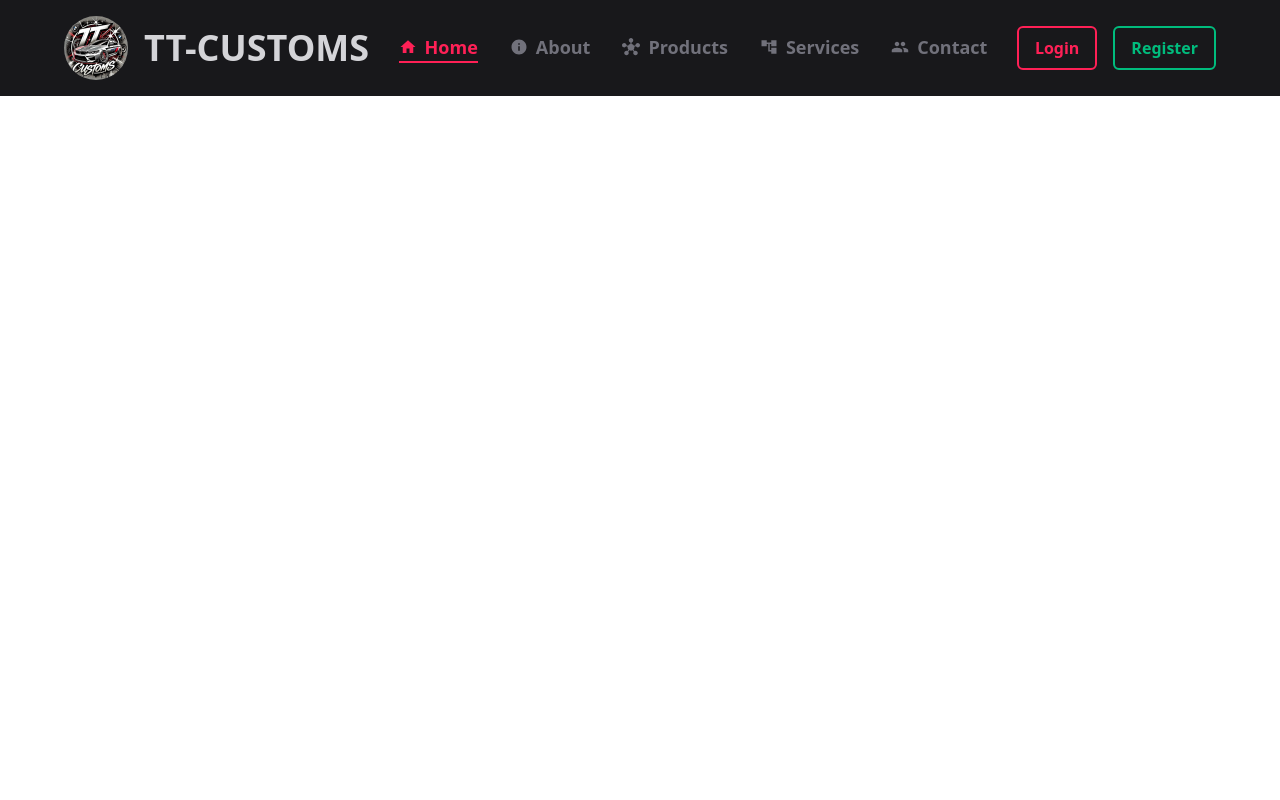
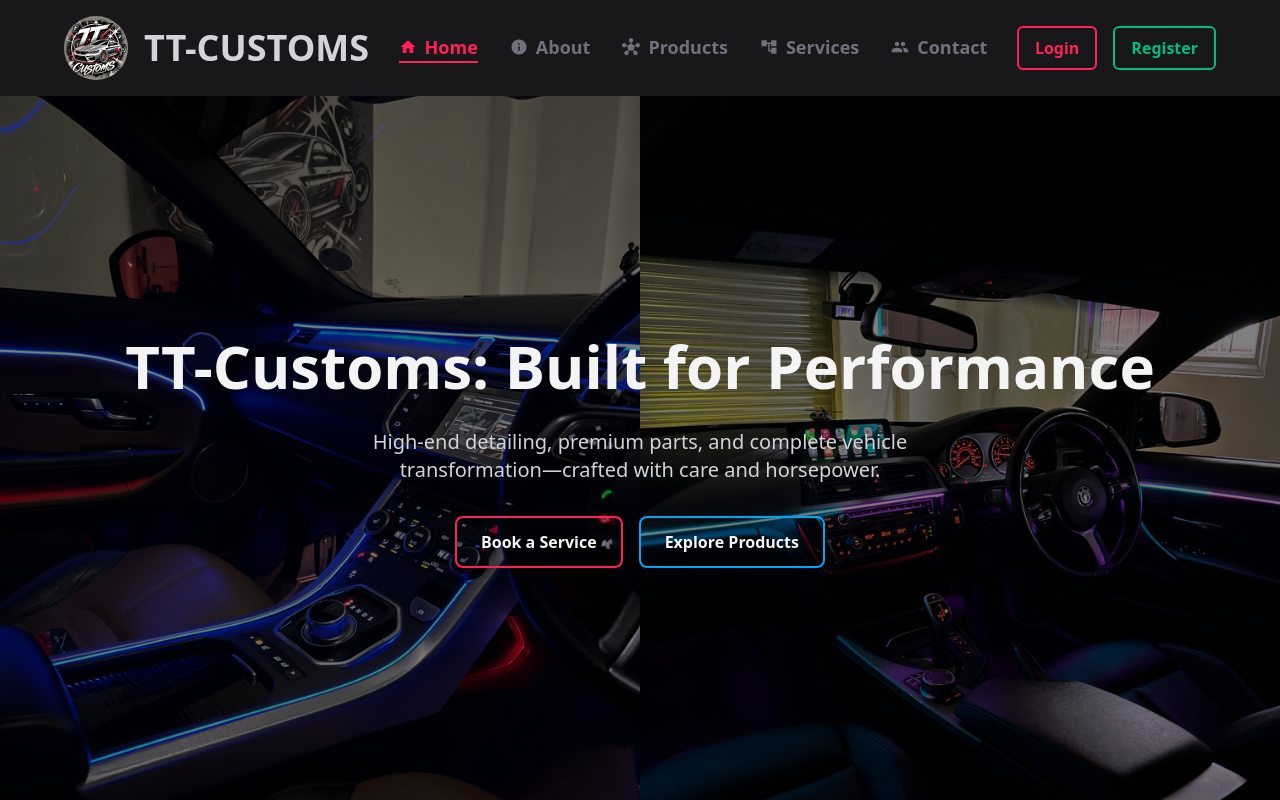
Before and after one commit to samidmunir7/studio, a React (Vite) app in the folder projects/tt-customs/client/: page / in a window 1280 px wide. Built offline with nearby package versions, Linux system fonts and the light colour scheme.

Commit message:
implementing Hero component for LandingPage

```diff
--- /dev/null
+++ b/projects/tt-customs/client/src/components/Hero.tsx
@@ -0,0 +1,45 @@
+import hero_left_img from "../assets/hero_left_img.jpg";
+import hero_right_img from "../assets/hero_right_img.jpg";
+
+const Hero = () => {
+  return (
+    <section className="relative w-full h-[calc(100vh-6rem)] overflow-hidden">
+      {/* Two Side-by-Side Images */}
+      <div className="absolute inset-0 grid grid-cols-2">
+        <img
+          src={hero_left_img}
+          alt="Custom Car 1"
+          className="w-full h-full object-cover"
+        />
+        <img
+          src={hero_right_img}
+          alt="Custom Car 2"
+          className="w-full h-full object-cover"
+        />
+        {/* Overlay for readability */}
+        <div className="absolute inset-0 bg-black/50 z-10" />
+      </div>
+
+      {/* Text Content */}
+      <div className="relative z-20 h-full flex flex-col items-center justify-center text-center text-zinc-100 px-6">
+        <h1 className="text-4xl md:text-6xl font-extrabold leading-tight mb-6">
+          TT-Customs: Built for Performance
+        </h1>
+        <p className="text-lg md:text-xl text-zinc-300 max-w-2xl mb-8">
+          High-end detailing, premium parts, and complete vehicle
+          transformation—crafted with care and horsepower.
+        </p>
+        <div className="flex flex-col sm:flex-row gap-4">
+          <button className="border-2 border-rose-500 hover:bg-rose-500 transition text-zinc-100 font-semibold py-3 px-6 rounded-lg shadow-md">
+            Book a Service
+          </button>
+          <button className="border-2 border-sky-500 hover:bg-sky-500 hover:text-black transition text-zinc-100 font-semibold py-3 px-6 rounded-lg">
+            Explore Products
+          </button>
+        </div>
+      </div>
+    </section>
+  );
+};
+
+export default Hero;
--- /dev/null
+++ b/projects/tt-customs/client/src/components/ui/CTAButton.tsx
@@ -0,0 +1,12 @@
+type CTAButtonProps = {
+  type: string;
+  icon: React.ReactElement;
+  label: string;
+  link: string;
+};
+
+const CTAButton = (props: CTAButtonProps) => {
+  return <button></button>;
+};
+
+export default CTAButton;
--- a/projects/tt-customs/client/src/pages/LandingPage.tsx
+++ b/projects/tt-customs/client/src/pages/LandingPage.tsx
@@ -1,8 +1,10 @@
+import Hero from "../components/Hero";
+
 const LandingPage = () => {
   return (
     <div>
       {/* HERO SECTION */}
-      <div></div>
+      <Hero />
     </div>
   );
 };
```
Also changed, not shown: projects/tt-customs/client/src/assets/hero_left_img.jpg (added), projects/tt-customs/client/src/assets/hero_right_img.jpg (added).
